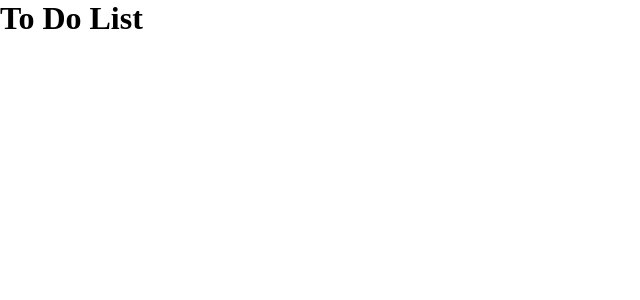
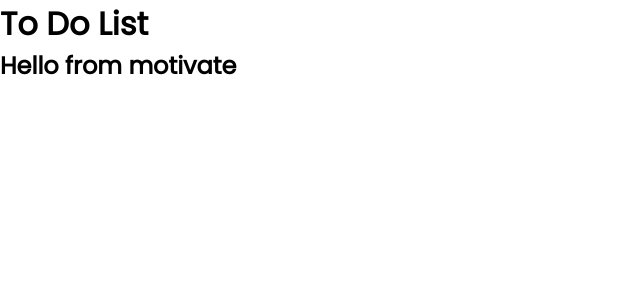
Before and after one commit to TimotijevicVlada/To_Do_App_REACT, a React (Create React App) app: page /motivate in a window 1280 px wide. Shown: the top 300 px of the page, without its empty margins (0-640 px from the left). Built offline with nearby package versions, Linux system fonts and the light colour scheme.

Commit message:
Creating pages with react-router-dom

```diff
--- a/package.json
+++ b/package.json
@@ -6,8 +6,10 @@
     "@testing-library/jest-dom": "^5.16.1",
     "@testing-library/react": "^12.1.2",
     "@testing-library/user-event": "^13.5.0",
+    "axios": "^0.24.0",
     "react": "^17.0.2",
     "react-dom": "^17.0.2",
+    "react-router-dom": "^6.1.1",
     "react-scripts": "5.0.0",
     "web-vitals": "^2.1.2"
   },
--- a/public/index.html
+++ b/public/index.html
@@ -15,6 +15,8 @@
       user's mobile device or desktop. See https://developers.google.com/web/fundamentals/web-app-manifest/
     -->
     <link rel="manifest" href="%PUBLIC_URL%/manifest.json" />
+    <link rel="stylesheet" href="https://cdnjs.cloudflare.com/ajax/libs/font-awesome/5.15.2/css/all.min.css"/>
+    <link href="https://fonts.googleapis.com/css2?family=Inter:wght@100;200;300;500;600;700;800;900&family=Poppins&display=swap" rel="stylesheet">
     <!--
       Notice the use of %PUBLIC_URL% in the tags above.
       It will be replaced with the URL of the `public` folder during the build.
--- a/src/App.js
+++ b/src/App.js
@@ -1,14 +1,23 @@
-import React from 'react';
-import './style/App.css';
+import React from "react";
+import "./style/App.css";
+import { BrowserRouter as Router, Routes, Route } from "react-router-dom";
+import Todo from "./components/Todo";
+import Motivate from "./components/Motivate";
 
 function App() {
 
 
 
   return (
-    <div className="App">
-      <h1>To Do List</h1>
-    </div>
+    <Router>
+      <div className="App">
+        <h1>To Do List</h1>
+        <Routes>
+            <Route path="/" element={<Todo />}/>
+            <Route path="/motivate" element={<Motivate />}/>
+        </Routes>
+      </div>
+    </Router>
   );
 }
 
--- /dev/null
+++ b/src/components/Motivate.js
@@ -0,0 +1,13 @@
+import React from 'react';
+
+const Motivate = () => {
+
+
+    return (
+        <div className='motivate'>
+            <h2>Hello from motivate</h2>
+        </div>
+    )
+}
+
+export default Motivate;
--- /dev/null
+++ b/src/components/Todo.js
@@ -0,0 +1,13 @@
+import React from 'react';
+
+const Todo = () => {
+
+
+    return (
+        <div className='todo'>
+            <h2>Hello from todo</h2>
+        </div>
+    )
+}
+
+export default Todo;
--- a/src/style/App.css
+++ b/src/style/App.css
@@ -3,5 +3,6 @@
           box-sizing: border-box;
   margin: 0;
   padding: 0;
+  font-family: 'Poppins', sans-serif;
 }
 /*# sourceMappingURL=App.css.map */
--- a/src/style/App.scss
+++ b/src/style/App.scss
@@ -2,4 +2,5 @@
     box-sizing: border-box;
     margin: 0;
     padding: 0;
+    font-family: 'Poppins', sans-serif;
 }
```
Also changed, not shown: 2 other files (tests, documents, lock files or other folders).
